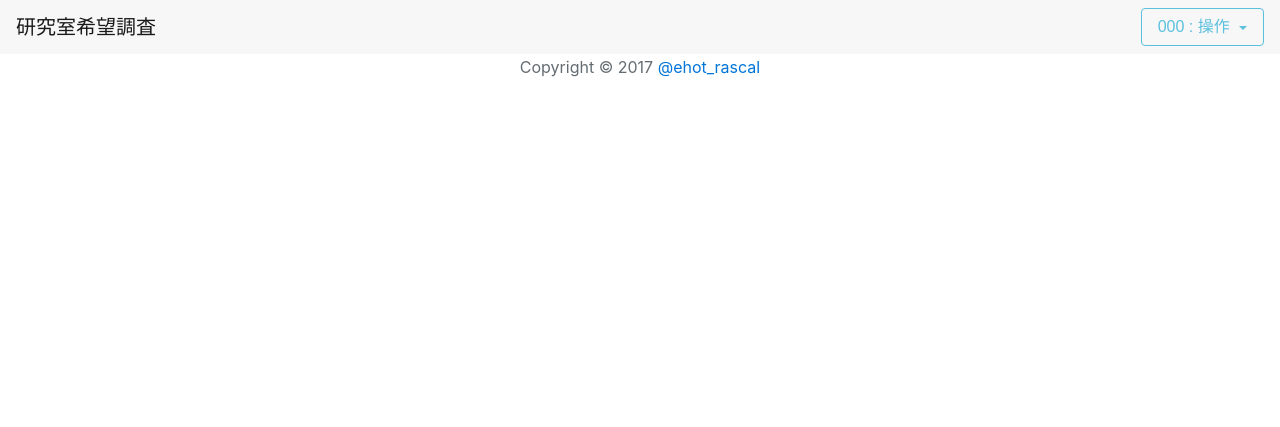
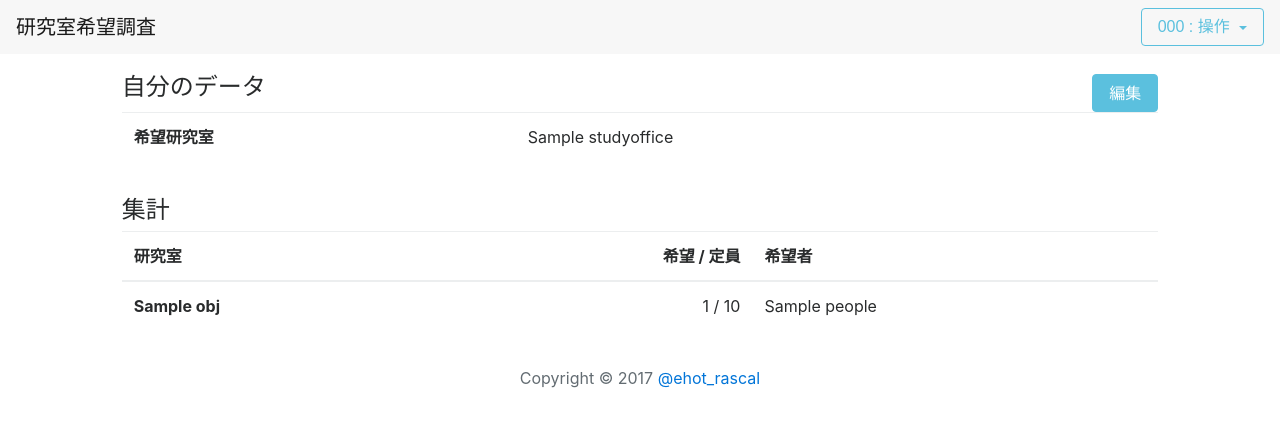
Before and after one commit to pddg/lab_questionnaire, a Django app: template src/lab_questionnaire/questionnaire/templates/top_page.html in a window 1280 px wide. Shown: the top 427 px of the page. Run offline with Django 3.2, Linux system fonts and the light colour scheme; a user stored in the database is signed in; tables that the repository leaves empty hold one stand-in row (values such as "Sample post"); the template is opened without the code that fills it: most values are stand-ins (such as "Sample title", 1, 10 or a date in 2020); some libraries are stand-ins or nearby versions.

Commit message:
[update] あと登録フォーム書いたら良いぐらいにした

```diff
--- a/src/lab_questionnaire/accounts/models.py
+++ b/src/lab_questionnaire/accounts/models.py
@@ -17,16 +17,16 @@ class MyUserManager(BaseUserManager):
 
 
 class MyUser(AbstractBaseUser, PermissionsMixin):
-    student_number = models.CharField(max_length=64, unique=True, default="", verbose_name=u"学籍番号")
+    student_number = models.CharField(max_length=64, unique=True, default="", verbose_name=u"学生ID")
     is_active = models.BooleanField(default=True)
     is_staff = models.BooleanField(default=False)
     is_superuser = models.BooleanField(default=False)
     date_joined = models.DateTimeField(auto_now_add=True)
 
     # アンケートデータ
-    gpa = models.FloatField(default=0)
+    gpa = models.FloatField(default=0, verbose_name=u"GPA")
     first_choice = models.ForeignKey(StudyOffice, related_name="first_choiced_user",
-                                     null=True, on_delete=models.SET_NULL)
+                                     null=True, blank=True, on_delete=models.SET_NULL, verbose_name=u"第一希望研究室")
 
     USERNAME_FIELD = 'student_number'
 
--- a/src/lab_questionnaire/lab_questionnaire/settings.py
+++ b/src/lab_questionnaire/lab_questionnaire/settings.py
@@ -36,6 +36,7 @@ INSTALLED_APPS = [
     'django.contrib.sessions',
     'django.contrib.messages',
     'django.contrib.staticfiles',
+    'bootstrapform',
     'questionnaire',
     'accounts',
 ]
@@ -113,12 +114,13 @@ USE_TZ = True
 
 # 認証用ユーザモデルをカスタムする
 AUTH_USER_MODEL = 'accounts.MyUser'
+LOGIN_URL = '/login/'
+LOGIN_REDIRECT_URL = '/'
 
 # Static files (CSS, JavaScript, Images)
 # https://docs.djangoproject.com/en/2.0/howto/static-files/
 
 STATIC_URL = '/static/'
 
-
 # 環境固有の設定など TODO: リリース時には環境変数化したい
 EMAIL_PREFIX = r'edu.kit.ac.jp'
--- a/src/lab_questionnaire/lab_questionnaire/urls.py
+++ b/src/lab_questionnaire/lab_questionnaire/urls.py
@@ -19,6 +19,6 @@ from django.conf.urls import include, url
 import questionnaire.urls
 
 urlpatterns = [
-    path('admin/', admin.site.urls),
+    path(r'admin/', admin.site.urls),
     path('', include(questionnaire.urls))
 ]
--- a/src/lab_questionnaire/questionnaire/models.py
+++ b/src/lab_questionnaire/questionnaire/models.py
@@ -4,3 +4,6 @@ from django.db import models
 class StudyOffice(models.Model):
     name = models.CharField(max_length=128, unique=True)
     capacity = models.IntegerField(default=0)
+
+    def __str__(self):
+        return self.name
--- a/src/lab_questionnaire/questionnaire/templates/base.html
+++ b/src/lab_questionnaire/questionnaire/templates/base.html
@@ -8,8 +8,8 @@
           crossorigin="anonymous">
 </head>
 <body>
-<nav class="navbar navbar-toggleable-md navbar-light bg-faded">
-    <a class="navbar-brand" href="#">研究室希望調査</a>
+<nav class="navbar navbar-toggleable-sm navbar-light bg-faded" style="margin-bottom: 20px">
+    <a class="navbar-brand" href="{% url 'top_page' %}">研究室希望調査</a>
     <ul class="nav navbar-nav ml-auto">
         {% if user.is_authenticated %}
             <li class="nav-item">
@@ -20,8 +20,11 @@
                         {{ user.get_username }} : 操作 <span class="caret"></span>
                     </button>
                     <ul class="dropdown-menu">
-                        <a href="#" class="dropdown-item">入力</a>
-                        <a href="#" class="dropdown-item">ログアウト</a>
+                        <a href="{% url 'edit_profile' %}" class="dropdown-item">データ編集</a>
+                        {% if user.is_superuser %}
+                            <a href="{% url 'admin:index' %}" class="dropdown-item">Admin</a>
+                        {% endif %}
+                        <a href="{% url 'logout' %}" class="dropdown-item">ログアウト</a>
                     </ul>
                 </div>
             </li>
@@ -30,7 +33,7 @@
                 <a href="#" class="btn btn-outline-success">アカウント作成</a>
             </li>
             <li class="nav-item">
-                <a href="#" class="btn btn-outline-primary">ログイン</a>
+                <a href="{% url 'login' %}" class="btn btn-outline-primary">ログイン</a>
             </li>
         {% endif %}
     </ul>
--- /dev/null
+++ b/src/lab_questionnaire/questionnaire/templates/regist_message.txt
@@ -0,0 +1 @@
+メール本文
--- /dev/null
+++ b/src/lab_questionnaire/questionnaire/templates/regist_subject.txt
@@ -0,0 +1 @@
+メールタイトル
--- a/src/lab_questionnaire/questionnaire/templates/top_page.html
+++ b/src/lab_questionnaire/questionnaire/templates/top_page.html
@@ -1,2 +1,54 @@
 {% extends 'base.html' %}
 {% block title %}研究室希望調査{% endblock %}
+{% block content %}
+    <div class="row">
+        {% if user.is_authenticated %}
+            <div class="col-sm-12" style="margin-bottom: 20px;">
+                <h4>自分のデータ
+                    <a href="{% url 'edit_profile' %}" class="btn btn-info float-right">編集</a>
+                </h4>
+                <table class="table">
+                    <tbody>
+                    <tr>
+                        <th scope="row">希望研究室</th>
+                        <td>
+                            {% if user.first_choice %}
+                                {{ user.first_choice }}
+                            {% else %}
+                                未選択
+                            {% endif %}
+                        </td>
+                    </tr>
+                    </tbody>
+                </table>
+            </div>
+            <div class="col-sm-12" style="margin-bottom: 20px;">
+                <h4>集計</h4>
+                <table class="table">
+                    <thead>
+                    <tr>
+                        <th>研究室</th>
+                        <th class="text-right">希望 / 定員</th>
+                        <th>希望者</th>
+                    </tr>
+                    </thead>
+                    <tbody>
+                    {% for obj in object_list %}
+                        <tr>
+                            <th scope="row">{{ obj }}</th>
+                            <td class="text-right">
+                                {{ obj.first_choiced_user.count }} / {{ obj.capacity }}
+                            </td>
+                            <td>
+                                {% for people in obj.first_choiced_user.all %}
+                                    {{ people }}
+                                {% endfor %}
+                            </td>
+                        </tr>
+                    {% endfor %}
+                    </tbody>
+                </table>
+            </div>
+        {% endif %}
+    </div>
+{% endblock %}
--- a/src/lab_questionnaire/questionnaire/urls.py
+++ b/src/lab_questionnaire/questionnaire/urls.py
@@ -1,6 +1,11 @@
 from django.urls import path
-from .views import TopPageView
+from .views import TopPageView, EditProfileView, RegistView
+from django.contrib.auth.views import login, logout
 
 urlpatterns = [
-    path('', TopPageView.as_view(), name='top_page')
+    path('', TopPageView.as_view(), name='top_page'),
+    path(r'profile/', EditProfileView.as_view(), name='edit_profile'),
+    path(r'login/', login, {"template_name": "login.html"}, name='login'),
+    path(r'logout/', logout, {"template_name": "logout.html"}, name='logout'),
+    path(r'regist/', RegistView.as_view(), name='regist'),
 ]
```
Also changed, not shown: src/lab_questionnaire/accounts/admin.py (+28 -2 lines), src/lab_questionnaire/questionnaire/templates/edit_profile.html (added, +16 -0 lines), src/lab_questionnaire/questionnaire/templates/login.html (added, +16 -0 lines), src/lab_questionnaire/questionnaire/templates/logout.html (added, +10 -0 lines), src/lab_questionnaire/questionnaire/templates/regist.html (added, +16 -0 lines), src/lab_questionnaire/questionnaire/views.py (+33 -4 lines).
